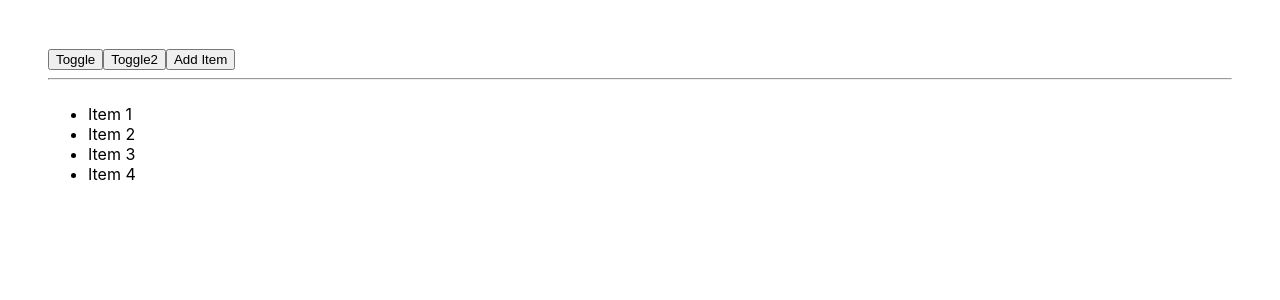
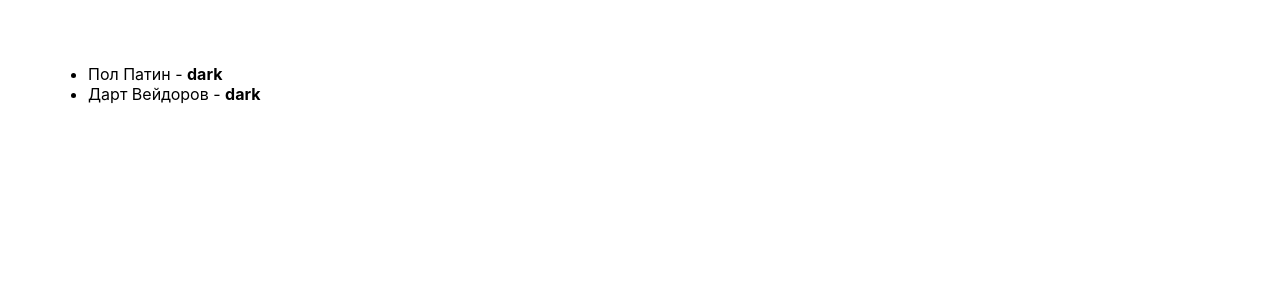
Before and after one commit to Abubjazov/ReactHooksApp, a React (Create React App) app: page / in a window 1280 px wide. Shown: the top 300 px of the page. Built offline with nearby package versions, Linux system fonts and the light colour scheme.

Commit message:
тема: тестирование в React. настройка приложения

```diff
--- a/src/App.js
+++ b/src/App.js
@@ -1,67 +1,29 @@
-import React, { useState } from 'react'
-import { Transition, CSSTransition } from 'react-transition-group'
-import { List } from './List'
+import React from 'react'
+import { Character } from './Character'
 
-function App() {
-  const [toggle, setToggle] = useState(false)
-  const [toggle2, setToggle2] = useState(false)
-  const [items, setItems] = useState([
-    {id: 1, title: 'Item 1'},
-    {id: 2, title: 'Item 2'},
-    {id: 3, title: 'Item 3'},
-    {id: 4, title: 'Item 4'},
-  ])
 
-  const removeItem = id => setItems(items.filter(i => i.id !== id))
+const App = ({side}) => {
+  const characters = [
+    {name: 'Люда Неборабочева', side: 'light'},
+    {name: 'Мастер Йод', side: 'light'},
+    {name: 'Обиван Кенобов', side: 'light'},
+    {name: 'Пол Патин', side: 'dark'},
+    {name: 'Дарт Вейдоров', side: 'dark'}
+  ]
 
-  const addItem = () => {
-    const title = prompt('Enter item title')
-    const id = Date.now()
+  if (!side) side = 'light'
 
-    setItems(items.concat([{id, title}]))
-  }
+  const filteredChars = characters.filter(char => char.side === side)
 
   return (
     <div className='container'>
-      <button onClick={() => setToggle(!toggle)}>Toggle</button>
-      <button onClick={() => setToggle2(!toggle2)}>Toggle2</button>
-      <button onClick={addItem}>Add Item</button>
-      <hr/>
-      <div className={'blocks'}>
-        <Transition
-          in={toggle}
-          timeout={{
-            enter: 500,
-            exit: 300
-          }}
-          mountOnEnter
-          unmountOnExit
-          onEnter={() => console.log('onEnter')}
-          onEntering={() => console.log('onEntering')}
-          onEntered={() => console.log('onEntered')}
-          onExit={() => console.log('onExit')}
-          onExiting={() => console.log('onExiting')}
-          onExited={() => console.log('onExited')}
-        >
-          {state => (
-            <div className={`square blue ${state}`}>{state}</div>
-          )}
-        </Transition>
-
-        <CSSTransition
-          in={toggle2}
-          timeout={1000}
-          classNames='os'
-          mountOnEnter
-          unmountOnExit
-        >
-          <div className='square orange'>
-            {toggle2.toString()}
-          </div>
-        </CSSTransition>
-      </div>
-
-      <List items={items} onRemove={removeItem}/>
+      <ul>
+        {
+          filteredChars.map((char, index) => (
+            <Character key={char.name + index} name={char.name} side={char.side} />
+          ))
+        }
+      </ul>
     </div>
   )
 }
--- /dev/null
+++ b/src/Character.js
@@ -0,0 +1,5 @@
+import React from 'react'
+
+export const Character = ({name, side}) => (
+    <li>{name} - <strong>{side}</strong></li>
+)
--- a/src/index.js
+++ b/src/index.js
@@ -5,7 +5,7 @@ import App from './App'
 
 ReactDOM.render(
   <React.StrictMode>
-    <App />
+    <App side='dark'/>
   </React.StrictMode>,
   document.getElementById('root')
 )
```
Also changed, not shown: src/code_samples/CSSTransition.js (added, +69 -0 lines), src/code_samples/List.js (renamed from src/List.js).
